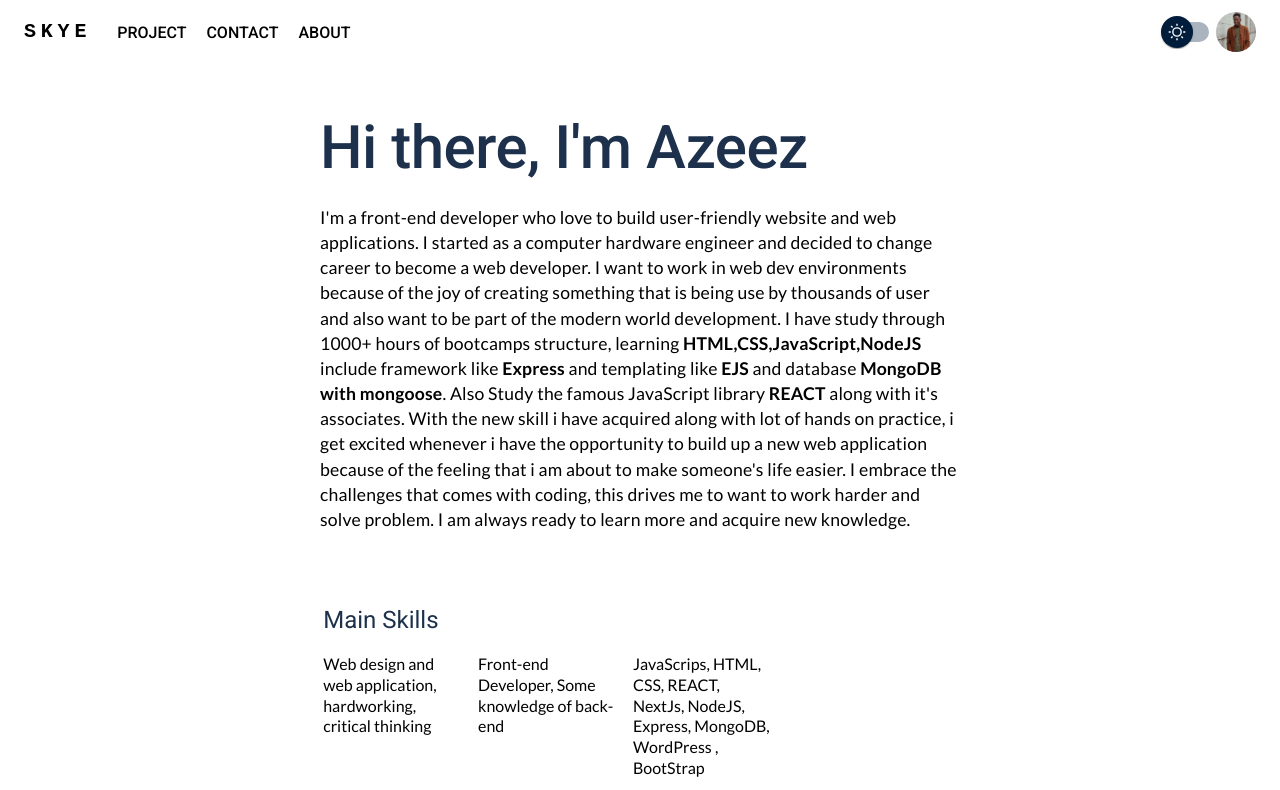
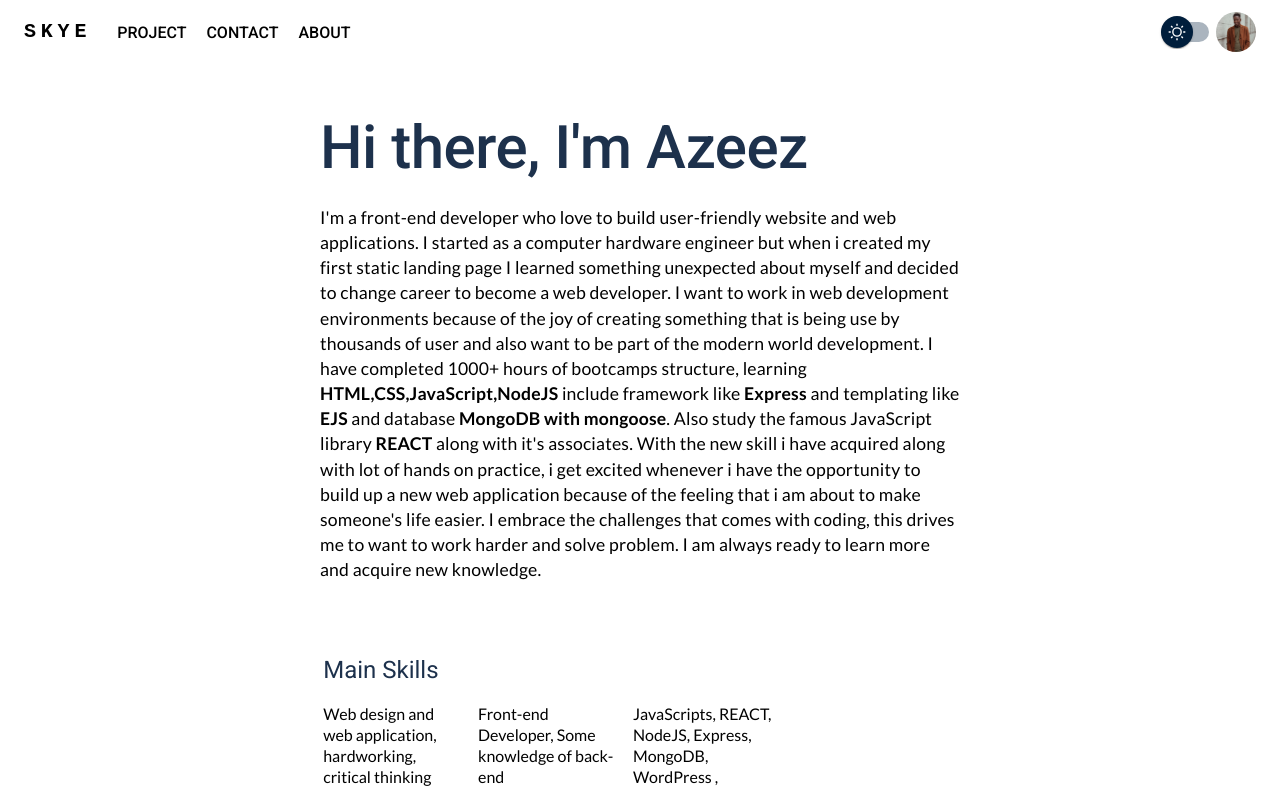
Before and after one commit to SKYE6IX/MyPortfolio, a React (Create React App) app: page /about in a window 1280 px wide. Shown: the top 790 px of the page. Built offline with nearby package versions, Linux system fonts and the light colour scheme.

Commit message:
Update text

```diff
--- a/src/About.js
+++ b/src/About.js
@@ -50,14 +50,15 @@ function About() {
         </Typography>
         <Typography variant="body2" gutterBottom className="About-text">
           I'm a front-end developer who love to build user-friendly website and
-          web applications. I started as a computer hardware engineer and
-          decided to change career to become a web developer. I want to work in
-          web dev environments because of the joy of creating something that is
-          being use by thousands of user and also want to be part of the modern
-          world development. I have study through 1000+ hours of bootcamps
-          structure, learning <b>HTML,CSS,JavaScript,NodeJS</b> include
-          framework like <b>Express</b> and templating like <b>EJS</b> and
-          database <b>MongoDB with mongoose</b>. Also Study the famous
+          web applications. I started as a computer hardware engineer but when i
+          created my first static landing page I learned something unexpected
+          about myself and decided to change career to become a web developer.
+          I want to work in web development environments because of the joy of creating
+          something that is being use by thousands of user and also want to be
+          part of the modern world development. I have completed 1000+ hours
+          of bootcamps structure, learning <b>HTML,CSS,JavaScript,NodeJS</b>{" "}
+          include framework like <b>Express</b> and templating like <b>EJS</b>{" "}
+          and database <b>MongoDB with mongoose</b>. Also study the famous
           JavaScript library <b>REACT</b> along with it's associates. With the
           new skill i have acquired along with lot of hands on practice, i get
           excited whenever i have the opportunity to build up a new web
@@ -80,8 +81,8 @@ function About() {
             </li>
             <li>Front-end Developer, Some knowledge of back-end </li>
             <li>
-              JavaScrips, HTML, CSS, REACT, NextJs, NodeJS, Express, MongoDB,
-              WordPress{" "}, BootStrap
+              JavaScripts, REACT, NodeJS, Express, MongoDB,
+              WordPress , BootStrap, CSS
             </li>
           </ul>
         </div>
@@ -112,8 +113,8 @@ function About() {
           <ul>
             <li>Currently working as a freelancer</li>
             <li>
-              I have been working with React, i have created multiple web apps with
-              it include my portfolio website
+              I have been working with React, i have created multiple web apps
+              with it include my portfolio website
             </li>
           </ul>
         </div>
--- a/src/Contact.js
+++ b/src/Contact.js
@@ -52,7 +52,7 @@ function Contact() {
           <li>
             <IconButton
               LinkComponent="a"
-              href="http://linkedin.com/in/busari-azeez-70b743104"
+              href="https://www.linkedin.com/in/azeezabiola/"
             >
               <LinkedInIcon
                 className={`icon ${isDarkMode && "darkModeIcon"}`}
--- a/src/Homepage.js
+++ b/src/Homepage.js
@@ -80,7 +80,7 @@ function Homepage() {
             <li>
               <IconButton
                 LinkComponent="a"
-                href="http://linkedin.com/in/busari-azeez-70b743104"
+                href="https://www.linkedin.com/in/azeezabiola/"
               >
                 <LinkedInIcon
                   className={`icon ${isDarkMode && "darkModeIcon"}`}
--- a/src/Project.js
+++ b/src/Project.js
@@ -97,7 +97,7 @@ function Project() {
         <div className="Project-text">
           <Typography gutterBottom variant="p">
             This color app palette was built while i was study <b>React</b>{" "}
-            bootstrap course. It's an interactive app that let you create your
+            bootcamp course. It's an interactive app that let you create your
             own color palettes. It has the feature to copy the color in Hex,
             RGB, RGBA.
           </Typography>
@@ -130,8 +130,9 @@ function Project() {
         </div>
         <div className="Project-text">
           <Typography gutterBottom variant="p">
-            This todo app is more like a skill testing for me, and i plan to add
-            more features to it along the way
+            I have always have troubles dealing with how to plan my daily task.
+            So i decided to use my skills to build a todo app. This app is build
+            with react and will still add more features in future.
           </Typography>
         </div>
         <div className="Project-link-btn">
```
